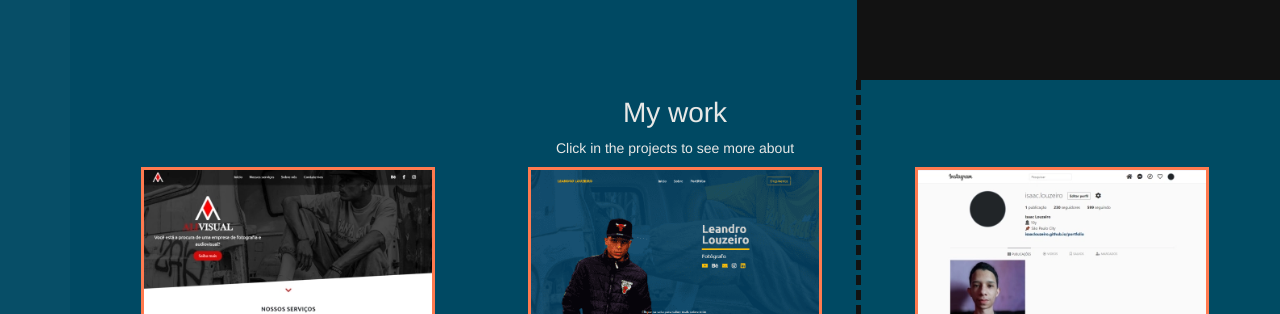
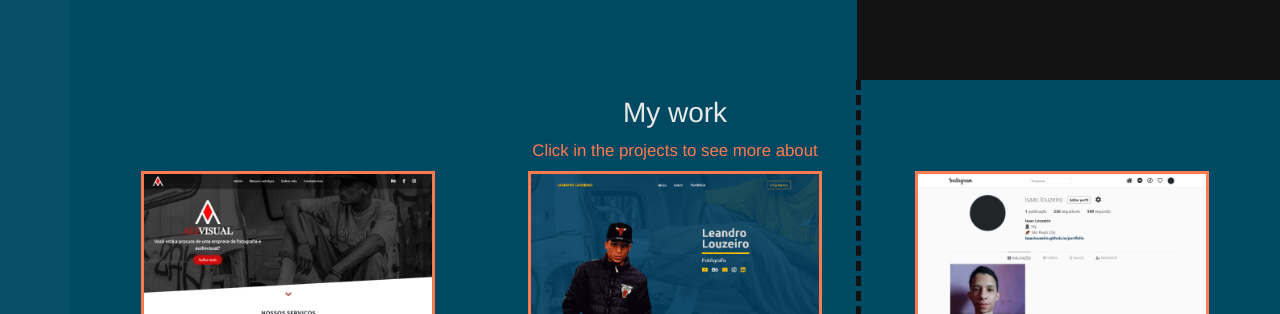
Before and after one commit to IsaacLouzeiro/portfolio, a plain HTML site: page index.html in a window 1280 px wide. Shown: the part 1520-1834 px from the top of the page. Drawn offline with nearby package versions, Linux system fonts and the light colour scheme.

Commit message:
editing subtitle work content

```diff
--- a/index.html
+++ b/index.html
@@ -238,7 +238,7 @@
 
                         <h3 class="w-100 text-center" data-aos="zoom-in" id="myWork">My work</h3>
 
-                        <small>Click in the projects to see more about</small>
+                        <span class="myWorkSubtitle" id="myWorkSubtitle">Click in the projects to see more about</span>
 
                         <!-- content portfolio -->
                         <article>
--- a/sass/style.scss
+++ b/sass/style.scss
@@ -352,6 +352,11 @@ body {
     justify-content: center;
     align-items: center;
 
+    // subtitle from work content
+    .myWorkSubtitle {
+        font-size: 1.05em;
+        color: $color4;
+    }
 
     a {
         transition: all .2s;
```
Also changed, not shown: css/style.css, 1 other file.
